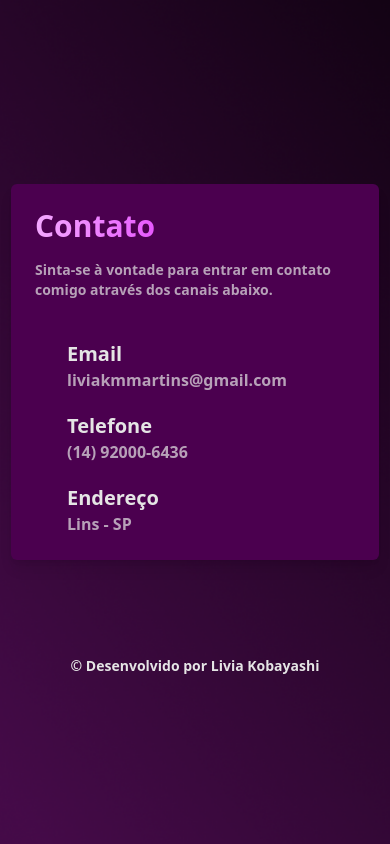
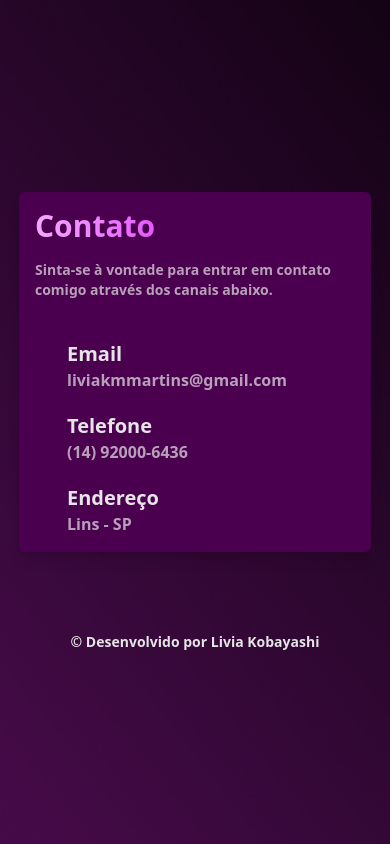
Before and after one commit to liviakobayashii/portfolio, a Next.js app: page / in a window 390 px wide. Shown: the part 6520-7364 px from the top of the page. Built offline with nearby package versions, Linux system fonts and the light colour scheme; some icons are missing.

Commit message:
update: estilização da seção de contato

```diff
--- a/src/components/contact.tsx
+++ b/src/components/contact.tsx
@@ -5,7 +5,7 @@ export default function Contact() {
   return (
     <>
       <section
-        className=" flex rounded-sm shadow-lg bg-fuchsia-950 m-4 p-6 lg:p-10 gap-15 "
+        className=" flex rounded-sm shadow-lg bg-fuchsia-950 p-4 md:p-6 lg:p-10 gap-15 "
         data-aos="fade-up"
       >
         <div className="flex flex-col gap-10 ">
```
